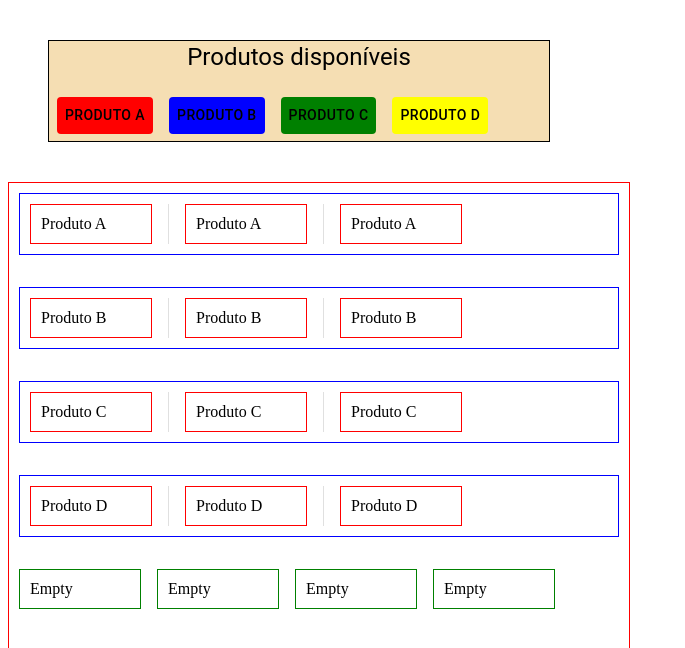
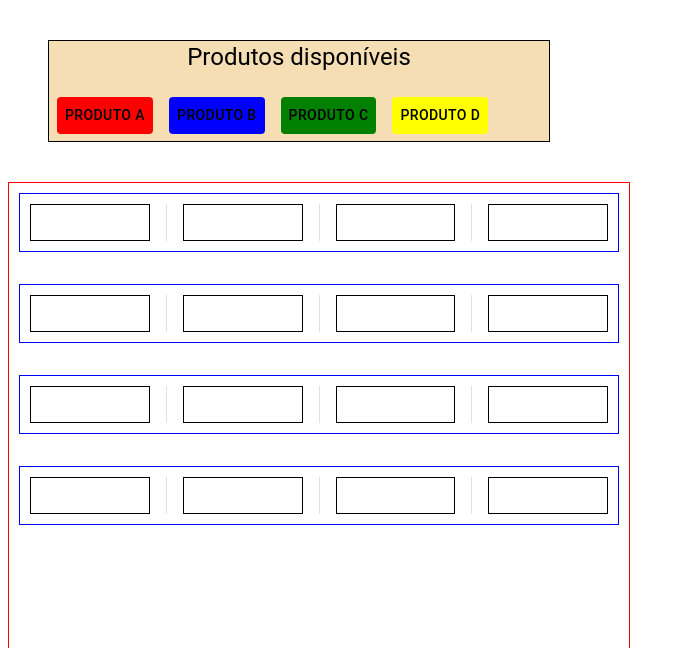
Before and after one commit to MatheusDev19/learning-matirial-ui, a React (Vite) app: page / in a window 1280 px wide. Shown: the top 648 px of the page, without its empty margins (0-685 px from the left). Built offline with nearby package versions, Linux system fonts and the light colour scheme.

Commit message:
updated gondola and list products

```diff
--- a/src/components/gondola-with-stack/index.tsx
+++ b/src/components/gondola-with-stack/index.tsx
@@ -25,10 +25,10 @@ export const GondolaWithStack = () => {
     setSelectedProduct(product);
   };
 
-  const handleStackClick = (index: number) => {
+  const handleStackClick = (stackId: number) => {
     if (selectedProduct) {
       const newStackProduct = [...stackProduct];
-      newStackProduct[index] = selectedProduct;
+      newStackProduct[stackId] = selectedProduct;
       setStackProduct(newStackProduct);
       setSelectedProduct(null);
     }
@@ -47,7 +47,7 @@ export const GondolaWithStack = () => {
           height: 600,
         }}
       >
-        {products.map((product: Product) => (
+        {products.map((product: Product, shelfIndex) => (
           // Pratelheira de gondola
           <Stack
             key={product.id}
@@ -56,38 +56,23 @@ export const GondolaWithStack = () => {
             divider={<Divider orientation="vertical" flexItem />}
             sx={{ border: "1px solid blue", padding: "10px", mb: 4 }}
           >
-            <Stack
-              sx={{ border: "1px solid red", padding: "10px", width: 100 }}
-            >
-              {product.name}
-            </Stack>
-
-            <Stack
-              sx={{ border: "1px solid red", padding: "10px", width: 100 }}
-            >
-              {product.name}
-            </Stack>
-
-            <Stack
-              sx={{ border: "1px solid red", padding: "10px", width: 100 }}
-            >
-              {product.name}
-            </Stack>
+            {/* Produto na prateleira */}
+            {[0, 1, 2, 3].map((productIndex) => (
+              <Stack
+                key={productIndex}
+                sx={{
+                  border: "1px solid black",
+                  padding: "10px",
+                  width: 100,
+                  height: 15,
+                }}
+                onClick={() => handleStackClick(shelfIndex * 4 + productIndex)} // calcula um índice único para cada stack, combinando o índice da prateleira (shelfIndex) e o índice do produto (productIndex).
+              >
+                {stackProduct[shelfIndex * 4 + productIndex]?.name || ""}
+              </Stack>
+            ))}
           </Stack>
         ))}
-
-        {/* Empilhamento de produtos */}
-        <Stack direction={"row"} spacing={2}>
-          {[0, 1, 2, 3].map((index) => (
-            <Stack
-              key={index}
-              sx={{ border: "1px solid green", padding: "10px", width: 100 }}
-              onClick={() => handleStackClick(index)}
-            >
-              {stackProduct[index]?.name || "Empty"}
-            </Stack>
-          ))}
-        </Stack>
       </Stack>
     </>
   );
```
